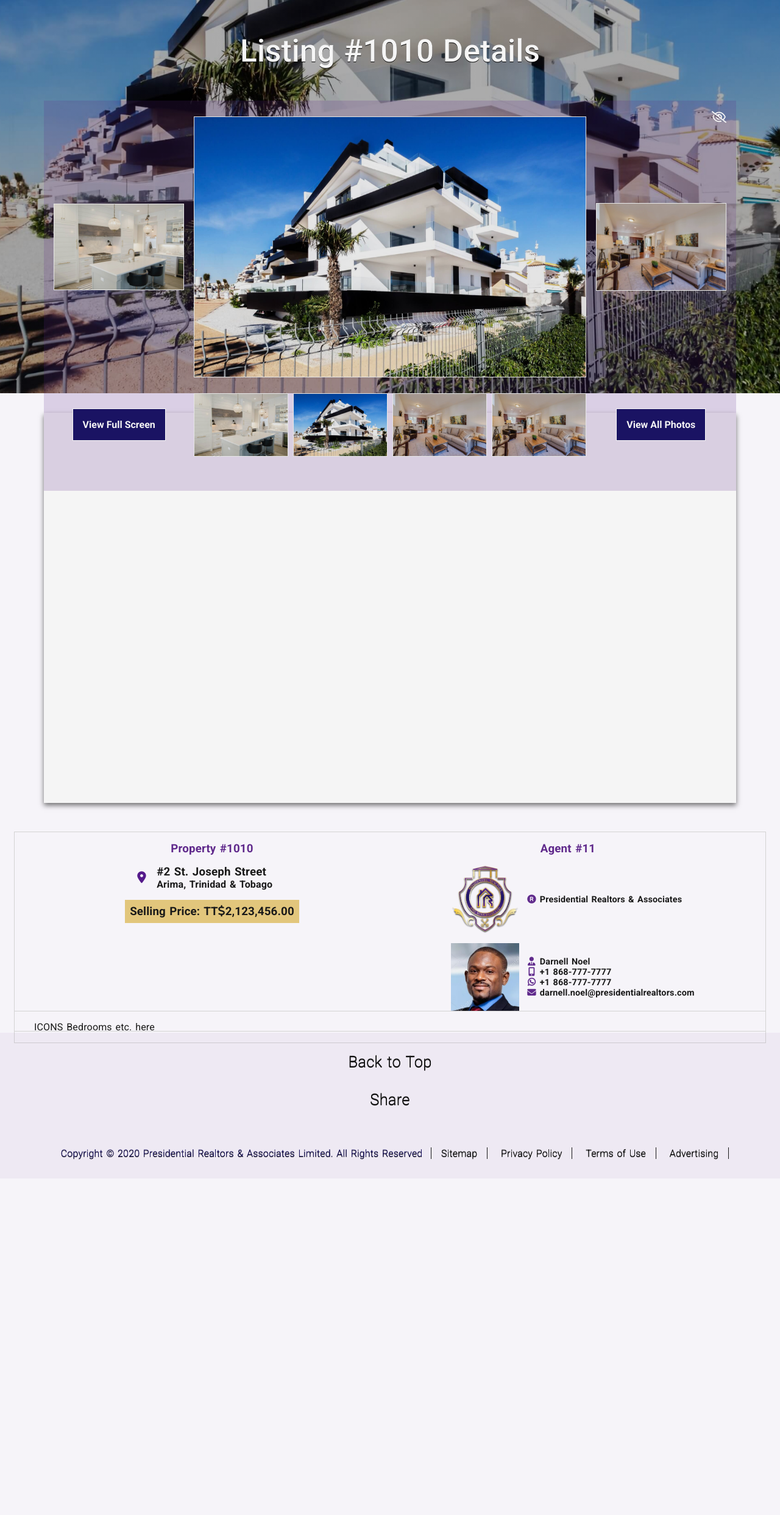
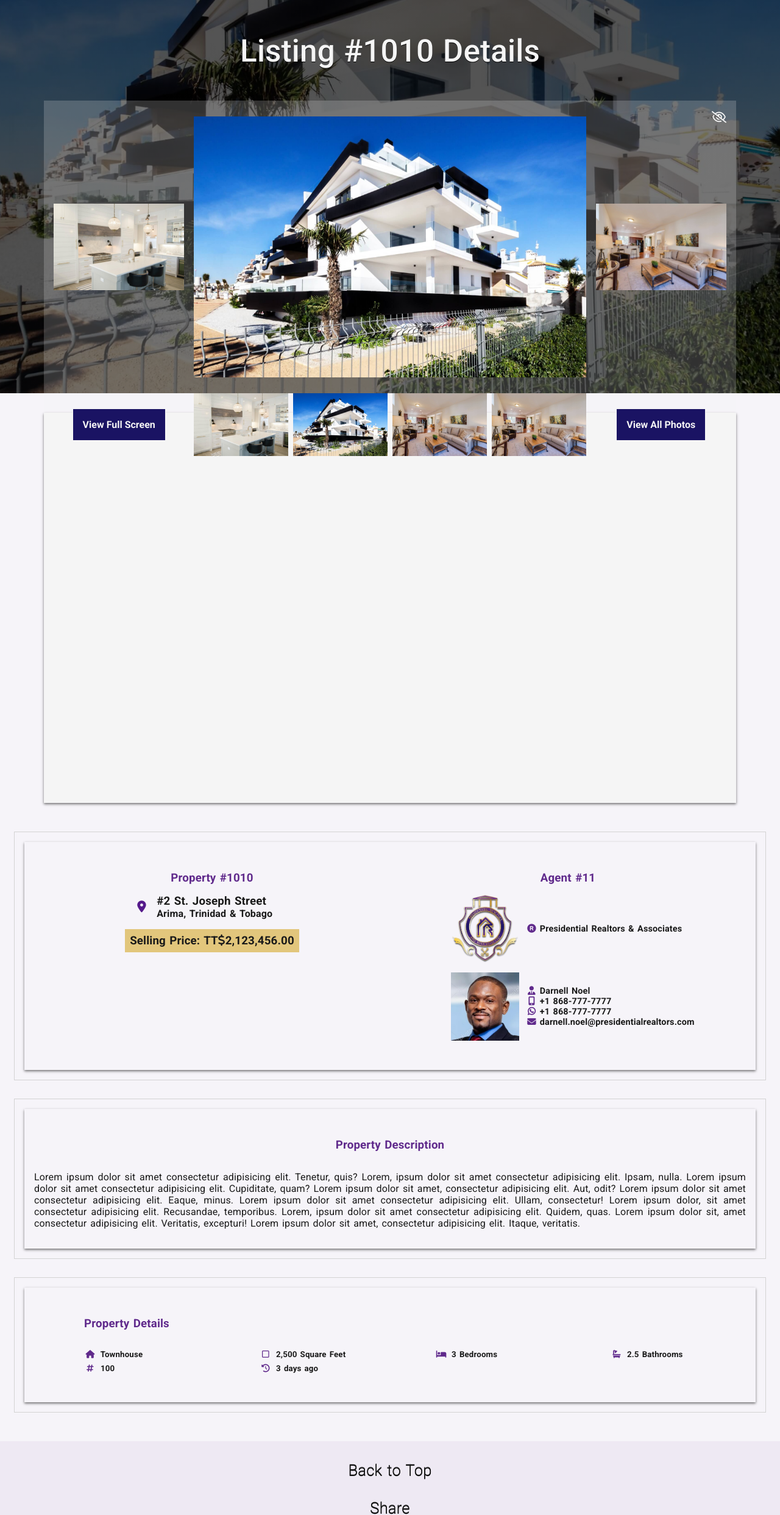
Before and after one commit to DNoel26/Presidential-Realtors, a plain HTML site: page html/listing_details.html in a window 1280 px wide. Shown: the part 315-2800 px from the top of the page at 61% size. Before the commit the page ends 2248 px from the top, so only its background shows below. Drawn offline with Linux system fonts and the light colour scheme.

Commit message:
commit 13

```diff
--- a/css/style.css
+++ b/css/style.css
@@ -1717,7 +1717,7 @@ main section:nth-child(3) .latest_properties_container
 
 #main_listing_details #hero_section
 {
-    background-image: linear-gradient(rgba(0,0,0,0.33), rgba(0,0,0,0.33)), url("../img/nice_house.jpg");
+    background-image: linear-gradient(rgba(0,0,0,0.67), rgba(0,0,0,0.67)), url("../img/nice_house.jpg");
     background-position: center;
     background-size: cover;
     height: 960px;
@@ -1746,7 +1746,7 @@ main section:nth-child(3) .latest_properties_container
     padding-right: 0;
     outline: none;
     background-color: var(--bg_color_white);
-    box-shadow: var(--material_card_box_shadow_subtle);
+    box-shadow: var(--material_card_box_shadow_subtle_2);
     display: grid;
     align-items: center;
 }
@@ -1768,13 +1768,19 @@ main section:nth-child(3) .latest_properties_container
 {
     display: grid;
     position: sticky;
-    top: 25vh;
+    top: 30vh;
     grid-template-rows: 480px 120px;
     margin-top: -1024px;
     height: 100%;
     width: 100%;
-    background-color: var(--main_bg_color_transparent);
-    object-fit: cover;
+    background-color: var(--bg_color_white_transparent);
+}
+
+.img_carousel_container:hover iframe
+{
+    height: 100%;
+    visibility: visible;
+     d
 }
 
 .img_carousel_container img
@@ -1831,28 +1837,48 @@ main section:nth-child(3) .latest_properties_container
     align-content: flex-start;
 }
 
+.dropdown_map
+{
+    position: absolute;
+    height: 100%;
+    width: 100%;
+}
+
+.dropdown_map iframe
+{
+    height: 0;
+    width: 100%;
+    visibility: hidden;
+    transition: 0.4s ease-out;
+}
+
 #listing_details_2 li
 {
     display: block;
-    max-height: 100%;
     margin: auto;
     overflow: hidden;
+    transition: 0.1s;
+}
+
+#listing_details_2 li:hover
+{
+    display: block;
+    margin: auto;
+    overflow: hidden;
+    box-shadow: var(--material_card_box_shadow_subtle);
+    transition: 0.2s;
 }
 
 #listing_details_2 img
 {
     display: block;
-    max-height: 100%;
-    transition: 0.4s;
-    filter: brightness(90%);
-    border: 1px solid white;
+    transition: 0.1s;
+    /*border: 1px solid var(--font_color_blue);*/
 }
 
 #listing_details_2 img:hover
 {
-    transform: scale(1.2);
-    transition: 0.4s;
-    filter: brightness(100%);
+    transition: 0.4s;
 }
 
 #listing_details_3
@@ -1860,6 +1886,8 @@ main section:nth-child(3) .latest_properties_container
     display: grid;
     grid-template-columns: 1fr 1fr;
     justify-items: center;
+    margin-bottom: 64px;
+    box-shadow: var(--material_card_box_shadow_subtle_2);
 }
 
 #listing_details_3 .property_details_container, #listing_details_3 .property_agency_container,
@@ -1902,12 +1930,81 @@ main section:nth-child(3) .latest_properties_container
     padding: 8px;
 }
 
-.id_display
+#listing_details_3 .detail_title_display
+{
+    padding-top: 32px;
+}
+
+#listing_details_3 > div:last-child
+{
+    padding-bottom: 32px;
+}
+
+.detail_title_display
 {
     display: block;
     color: var(--font_color_purple);
     text-align: center;
-}
+    margin-top: 16px;
+}
+
+#listing_details_4
+{
+    display: grid;
+    grid-template-columns: 1fr;
+    justify-items: center;
+    margin-bottom: 64px;
+    box-shadow: var(--material_card_box_shadow_subtle_2);
+}
+
+#listing_details_4 .detail_title_display
+{
+    padding-top: 32px;
+}
+
+.property_description_container
+{
+    padding-top: 32px;
+    padding-bottom: 32px;
+}
+
+.property_description h4
+{
+    font-weight: 400;
+    text-align: justify;
+}
+
+#listing_details_5
+{
+    margin-bottom: 64px;
+    padding: 16px;
+    box-shadow: var(--material_card_box_shadow_subtle_2);
+}
+
+#listing_details_5 > div
+{
+    display: grid;
+    grid-template-columns: 1fr 1fr 1fr 1fr;
+    justify-content: center;
+    row-gap: 8px;
+    column-gap: 16px;
+    padding: 16px;
+    margin-left: auto;
+    margin-right: auto;
+}
+
+#listing_details_5 > div > div
+{
+    padding-left: 64px;
+}
+
+#listing_details_5 i
+{
+    color: var(--font_color_purple);
+    text-align: center;
+    width: 24px;
+}
+
                     /*FULL LISTING DETAILS HERO SECTION - END*/
 
                     /*OUR CONTACT US HERO SECTION - START*/
--- a/html/listing_details.html
+++ b/html/listing_details.html
@@ -63,6 +63,15 @@
         </section>
         <section id="listing_details_2" class="container"> <!--MAIN SECTION 2 - IMG CAROUSEL-->
             <div class="img_carousel_container container">
+                <div class="dropdown_map">
+                    <iframe
+                        width=""
+                        height=""
+                        frameborder="0" style="border:0"
+                        src="https://www.google.com/maps/embed/v1/place?key=AIzaSyD878Nk-X31lsmYpohMJYTXxV2AeaX9VSk
+                            &q=La+Pastora+Settlement,+Trinidad+and+Tobago" allowfullscreen>
+                    </iframe>
+                </div>
                 <ul>
                     <button class="buttons"><i class="far fa-eye-slash"></i></button>
                     <li id="img_display_prev">
@@ -101,7 +110,7 @@
         </section>
         <section id="listing_details_3" class="container"> <!--MAIN SECTION 3 - PROPERTY DESCRIPTION-->
             <div> <!--1st row 1st col-->
-                <div class="id_display">
+                <div class="detail_title_display">
                     <h3>Property #1010</h3>
                 </div>
                 <div class="property_details_container">
@@ -116,7 +125,7 @@
                 </div>
             </div>
             <div> <!--1st row 2nd col-->
-                <div class="id_display">
+                <div class="detail_title_display">
                     <h3>Agent #11</h3>
                 </div>
                 <div class="property_agency_container">
@@ -141,8 +150,38 @@
             </div>
         </section>
         <section id="listing_details_4" class="container"> <!--MAIN SECTION 3 - PROPERTY AGENCY-->
+            <div class="detail_title_display">
+                <h3>Property Description</h3>
+            </div>
+            <div class="property_description_container">
+                <div class="property_description">
+                    <h4>
+                        Lorem ipsum dolor sit amet consectetur adipisicing elit. Tenetur, quis?
+                        Lorem, ipsum dolor sit amet consectetur adipisicing elit. Ipsam, nulla.
+                        Lorem ipsum dolor sit amet consectetur adipisicing elit. Cupiditate, quam?
+                        Lorem ipsum dolor sit amet, consectetur adipisicing elit. Aut, odit?
+                        Lorem ipsum dolor sit amet consectetur adipisicing elit. Eaque, minus.
+                        Lorem ipsum dolor sit amet consectetur adipisicing elit. Ullam, consectetur!
+                        Lorem ipsum dolor, sit amet consectetur adipisicing elit. Recusandae, temporibus.
+                        Lorem, ipsum dolor sit amet consectetur adipisicing elit. Quidem, quas.
+                        Lorem ipsum dolor sit, amet consectetur adipisicing elit. Veritatis, excepturi!
+                        Lorem ipsum dolor sit amet, consectetur adipisicing elit. Itaque, veritatis.
+                    </h4>
+                </div>
+            </div>
+        </section>
+        <section id="listing_details_5" class="container"> <!--MAIN SECTION 3 - PROPERTY AGENCY-->
+            <div class="detail_title_display">
+                <h3>Property Details</h3>
+            </div>
             <div>
-                <div>ICONS Bedrooms etc. here</div>
+                <div><h5><i class="fas fa-home"></i> Townhouse</h5></div> <!--ICONS Bedrooms etc. here-->
+                <div><h5><i class="far fa-square"></i> 2,500 Square Feet</h5></div>
+                <div><h5><i class="fas fa-bed"></i> 3 Bedrooms</h5></div>
+                <div><h5><i class="fas fa-bath"></i> 2.5 Bathrooms</h5></div>
+                <div><h5><i class="fas fa-hashtag"></i></i></i> 100</h5></div>
+                <div><h5><i class="fas fa-history"></i> 3 days ago</h5></div>
+                <div></div>
                 <div></div>
                 <div></div>
                 <div></div>
```
